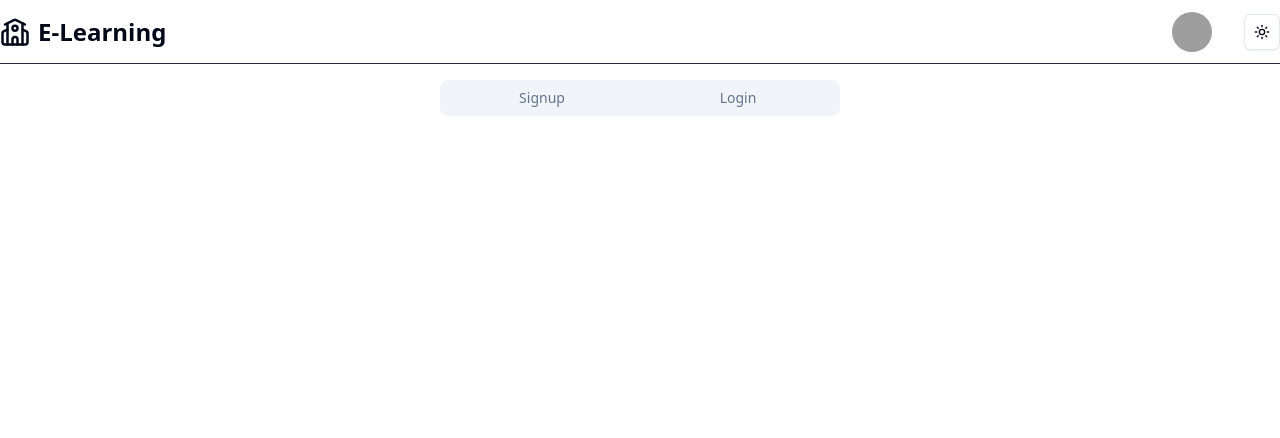
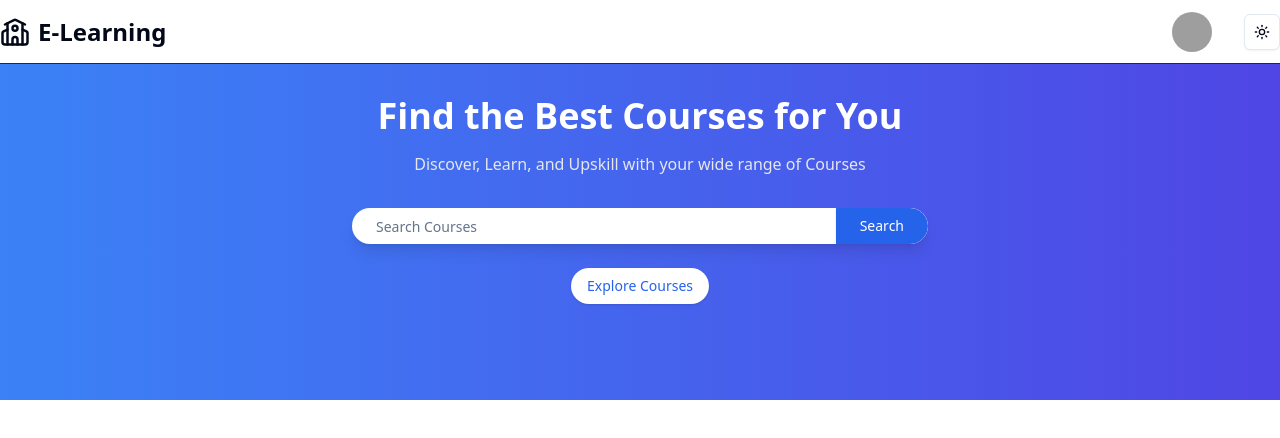
Before and after one commit to somnath9211/LMS, a React (Vite) app in the folder client/: page / in a window 1280 px wide. Shown: the top 438 px of the page. Built offline with nearby package versions, Linux system fonts and the light colour scheme; grey boxes are pictures that could not be loaded.

Commit message:
Added Routes

```diff
--- a/client/package.json
+++ b/client/package.json
@@ -24,6 +24,7 @@
     "react": "^18.3.1",
     "react-dom": "^18.3.1",
     "react-redux": "^9.1.2",
+    "react-router-dom": "^7.0.2",
     "sonner": "^1.7.0",
     "tailwind-merge": "^2.5.4",
     "tailwindcss-animate": "^1.0.7"
--- a/client/src/App.jsx
+++ b/client/src/App.jsx
@@ -1,14 +1,40 @@
+import { createBrowserRouter } from 'react-router-dom'
 import './App.css'
 import Navbar from './components/Navbar/Navbar'
 import Login from './pages/Login'
+import HeroSection from './pages/student/HeroSection '
+import MainLayout from './layout/MainLayout'
+import { RouterProvider } from 'react-router'
+
+
+const appRouter = createBrowserRouter([
+  {
+    path: "/",
+    element: <MainLayout />,
+    children: [
+      {
+        path: "/",
+        element: (
+          <>
+            <HeroSection />
+            {/* cources */}
+          </>
+        )
+      },
+      {
+        path: "/login",
+        element: <Login />
+      }
+    ]
+  }
+])
 
 function App() {
 
 
   return (
     <main>
-      <Navbar />
-      <Login />
+      <RouterProvider router={appRouter} />
     </main>
   )
 }
--- /dev/null
+++ b/client/src/layout/MainLayout.jsx
@@ -0,0 +1,16 @@
+import Navbar from '@/components/Navbar/Navbar'
+import React from 'react'
+import { Outlet } from 'react-router-dom'
+
+const MainLayout = () => {
+    return (
+        <div>
+            <Navbar />
+            <div>
+                <Outlet />
+            </div>
+        </div>
+    )
+}
+
+export default MainLayout
--- a/client/src/pages/Login.jsx
+++ b/client/src/pages/Login.jsx
@@ -19,6 +19,7 @@
 import { useRegisterUserMutation, useLoginUserMutation } from "@/features/api/authApi.js"
 import { Loader2 } from "lucide-react"
 import { useEffect, useState } from "react"
+import { useNavigate } from "react-router-dom"
 import { toast } from "sonner"
 
 const Login = () => {
@@ -28,6 +29,7 @@
     const [registerUser, { data: registerData, error: registerError, isLoading: registerIsLoading, isSuccess: registerIsSuccess }] = useRegisterUserMutation();
     const [loginUser, { data: loginData, error: loginError, isLoading: loginIsLoading, isSuccess: loginIsSuccess }] = useLoginUserMutation();
 
+    const nevigate = useNavigate();
 
     const changeInputHandler = (e, type) => {
         const { name, value } = e.target;
@@ -43,6 +45,7 @@
         }
         if (loginData, loginIsSuccess) {
             toast.success(loginData.message || "Login successful.")
+            nevigate('/');
         }
         if (registerError) {
             toast.error(registerData.data.message || "Signup Failed")
--- /dev/null
+++ b/client/src/pages/student/HeroSection .jsx
@@ -0,0 +1,27 @@
+// import { Button } from '@/components/ui/button'
+
+import { Button } from '@/components/ui/button'
+import { Input } from '@/components/ui/input'
+import React from 'react'
+
+const HeroSection = () => {
+    return (
+        <div className=' relative bg-gradient-to-r from-blue-500 to bg-indigo-600 dark:from-gray-800 dark:to-gray-900 py-24 px-4 text-center'>
+            <div className=' max-w-3xl mx-auto'>
+                <h1 className=' text-white font-bold text-4xl mb-4'>Find the Best Courses for You</h1>
+                <p className=' text-gray-200 dark:text-gray-400 mb-8'>Discover, Learn, and Upskill with your wide range of Courses</p>
+                <form action="" className='flex items-center bg-white dark:bg-gray-800 rounded-full shadow-lg overflow-hidden max-w-xl mx-auto mb-6'>
+                    <Input
+                        type="text"
+                        placeholder='Search Courses'
+                        className=" flex-grow border-none focus-visible:ring-0 px-6 py-3 text-gray-900 dark:text-gray-100 placeholder-gray-400 dark:placeholder-gray-500"
+                    />
+                    <Button className=' bg-blue-600 dark:bg-blue-700 text-white px-6 py-3 rounded-r-full hover:bg-blue-700 dark:hover:bg-blue-800 '>Search</Button>
+                </form>
+                <Button className=' bg-white dark:bg-gray-800 text-blue-600 rounded-full hover:bg-gray-200'>Explore Courses</Button>
+            </div>
+        </div>
+    )
+}
+
+export default HeroSection
```
Also changed, not shown: 1 other file (tests, documents, lock files or other folders).
